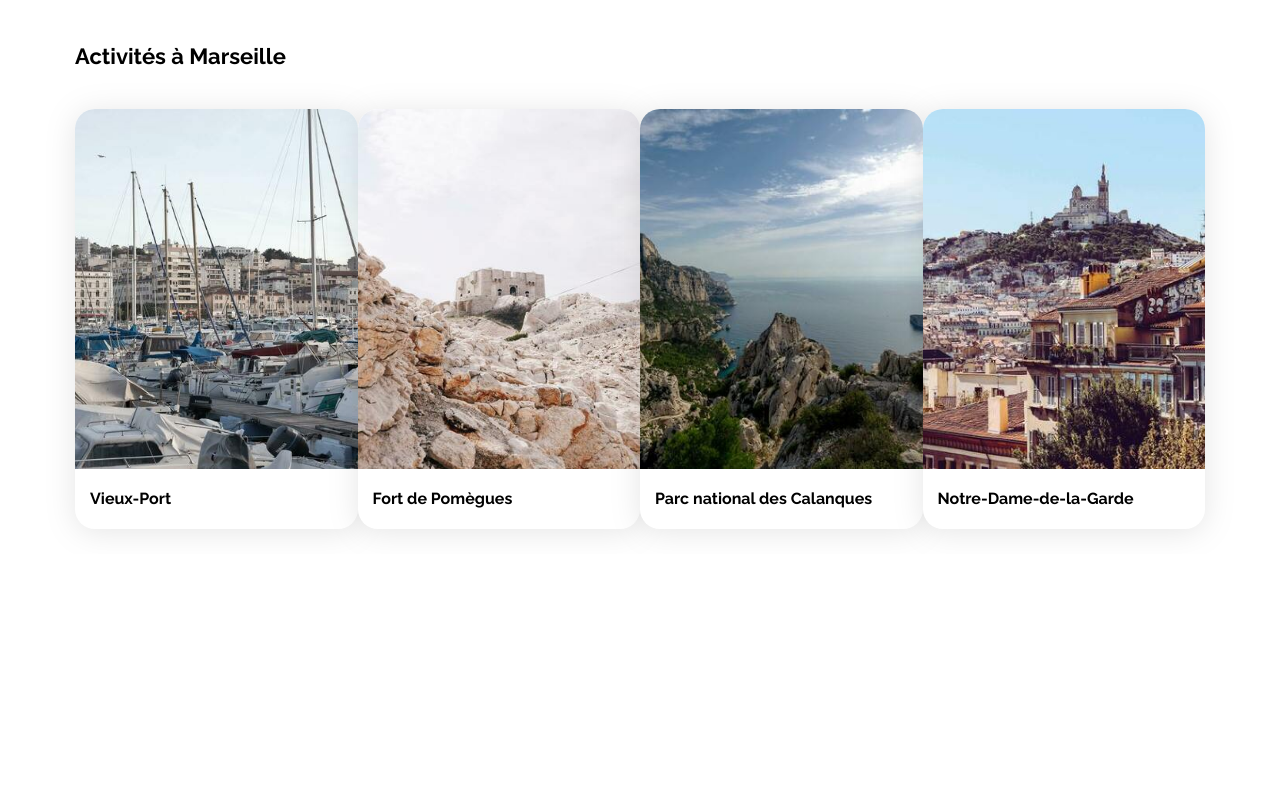
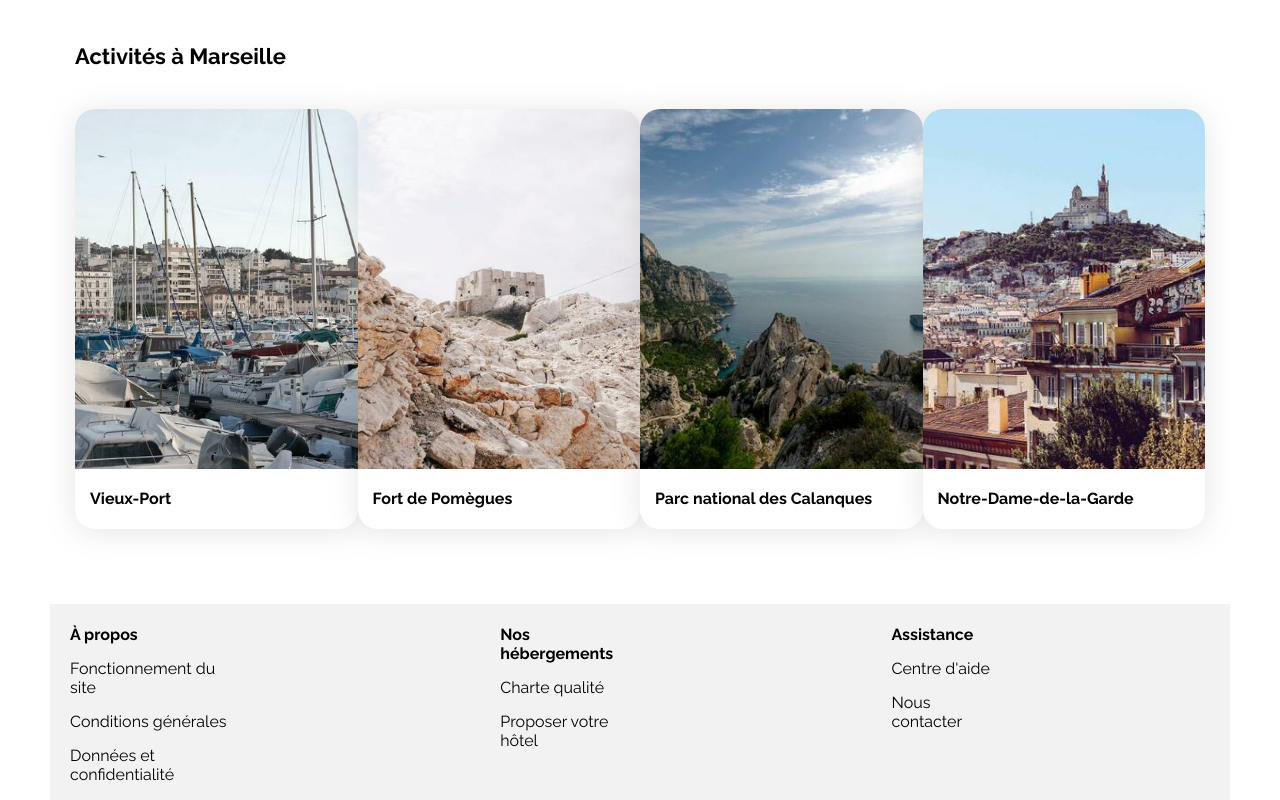
Before and after one commit to Pierrecrn/Projet-2-OC, a plain HTML site: page index.html in a window 1280 px wide. Shown: the part 1175-1975 px from the top of the page. Before the commit the page ends 1729 px from the top, so only its background shows below. Drawn offline with Linux system fonts and the light colour scheme.

Commit message:
Ajout du footer

```diff
--- a/css/styles.css
+++ b/css/styles.css
@@ -309,6 +309,29 @@ header {
     margin-left: 15px;
 }
 
+/****** Footer ***********/
+
+footer {
+    display: flex;
+    background-color: var(--main-bg-color);
+    margin-top: 50px;
+}
+footer div {
+    padding-left: 20px;
+    padding-right: 20%;
+}
+footer ul {
+    list-style: none;
+    padding: 0;
+    margin-top: 0;
+}
+footer h4 {
+    margin-bottom: 0;
+}
+footer li {
+    padding-top: 15px;
+}
+
 /* Le code ci-dessous correspond à la version responsive uniquement */
 
 /****** Media queries ***********/
--- a/index.html
+++ b/index.html
@@ -283,7 +283,30 @@
                 </div>
             </section>
         </main>
-        <footer></footer>
+        <footer>
+            <div>
+                <h4>À propos</h4>
+                <ul>
+                    <li><a href="#">Fonctionnement du site</a></li>
+                    <li><a href="#">Conditions générales</a></li>
+                    <li><a href="#">Données et confidentialité</a></li>
+                </ul>
+            </div>
+            <div>
+                <h4>Nos hébergements</h4>
+                <ul>
+                    <li><a href="#">Charte qualité</a></li>
+                    <li><a href="#">Proposer votre hôtel</a></li>
+                </ul>
+            </div>
+            <div>
+                <h4>Assistance</h4>
+                <ul>
+                    <li><a href="#">Centre d'aide</a></li>
+                    <li><a href="#">Nous contacter</a></li>
+                </ul>
+            </div>
+        </footer>
     </div>
 </body>
 
```
